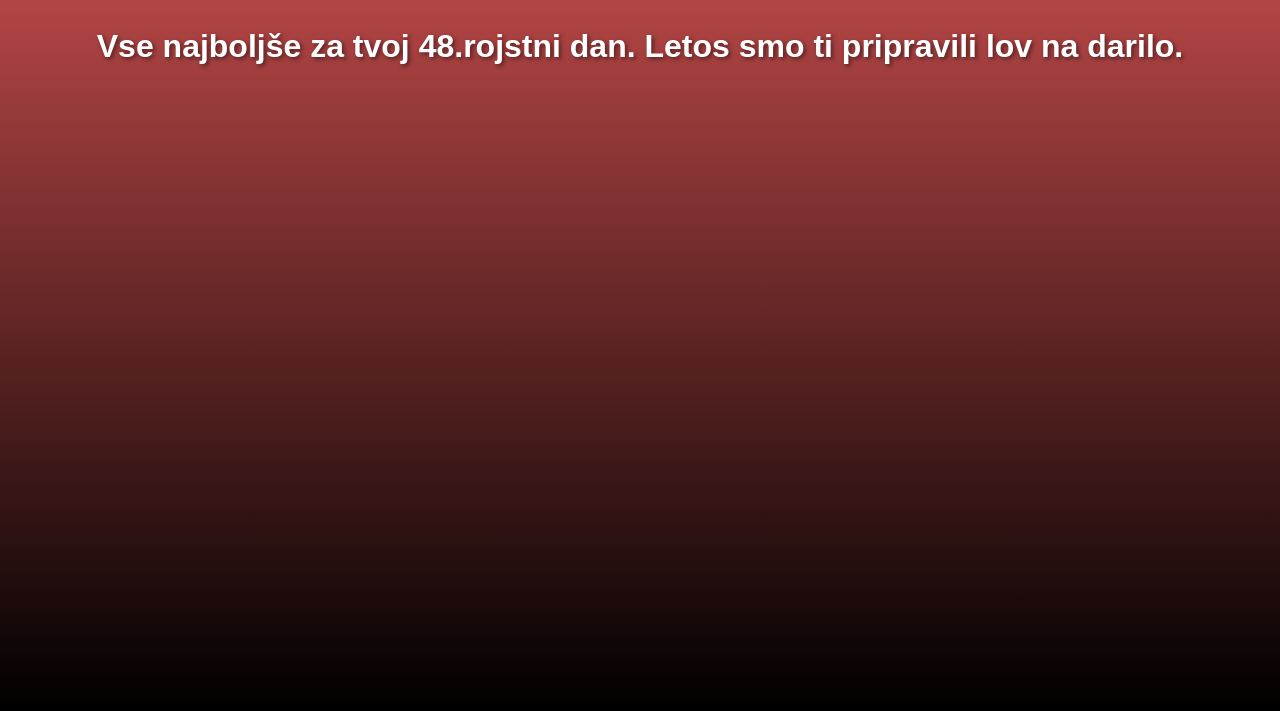
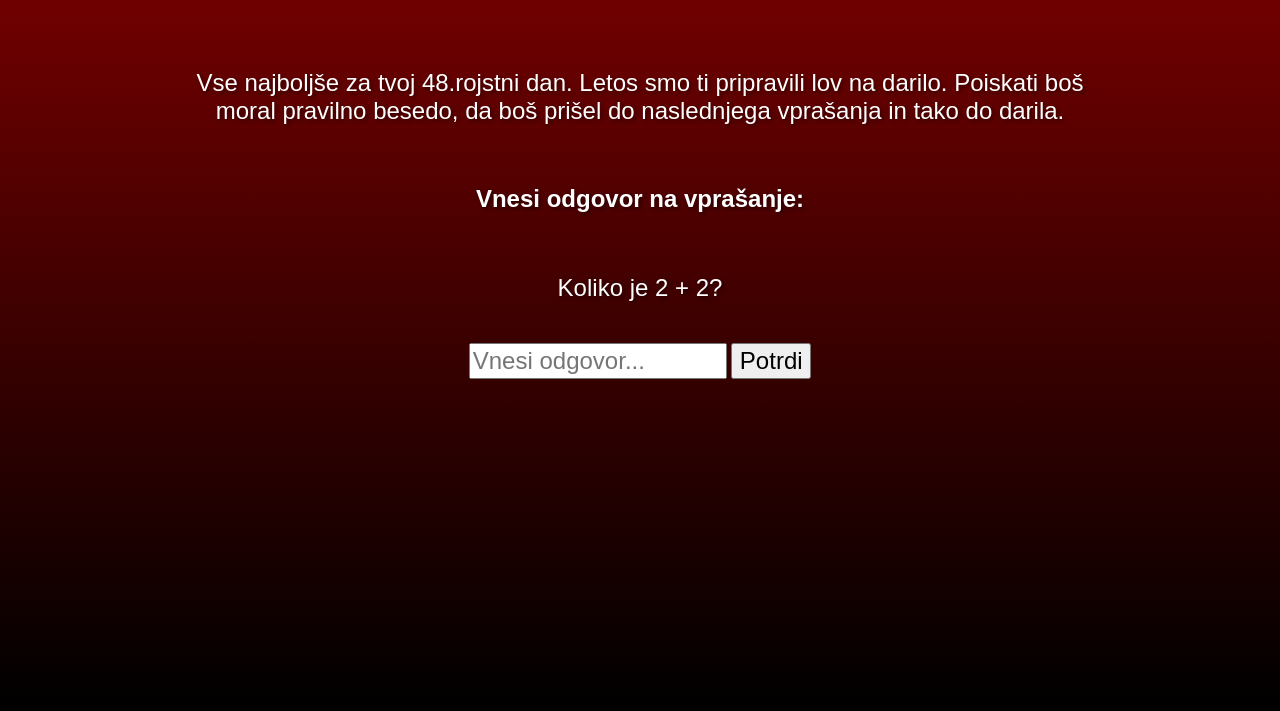
Before and after one commit to lukazagar3/klemnov_rojstni_dan, a plain HTML site: page index.html in a window 1280 px wide. Shown: the part 132-843 px from the top of the page. Drawn offline with Linux system fonts and the light colour scheme.

Commit message:
Za očija

```diff
--- a/index.html
+++ b/index.html
@@ -4,12 +4,25 @@
   <meta charset="UTF-8">
   <meta name="viewport" content="width=device-width, initial-scale=1.0">
   <title>Vse najboljše oči!</title>
-  <link rel="icon" type="image/jpg" href="rd.jpg">
+  <link rel="icon" type="slike/png" href="rd.png">
   <link rel="stylesheet" href="style.css">
   <meta charset='utf-8'>
 </head>
 <body>
   <div class="vsebnik">
     <h1>Dragi Klemen!</h1>
-    <h2>Vse najboljše za tvoj 48.rojstni dan. Letos smo ti pripravili lov na darilo.</h2>
+    <p>Vse najboljše za tvoj 48.rojstni dan. Letos smo ti pripravili lov na darilo.
+       Poiskati boš moral pravilno besedo, da boš prišel do naslednjega vprašanja
+       in tako do darila.
+    </p>
+    <div class="content">
+    <div class="page page-home" style="display: block">
+      <h2>Vnesi odgovor na vprašanje:</h2>
+    <div id="quiz-container">
+      <p id="question">Koliko je 2 + 2?</p>
+      <input type="text" id="answer-input" placeholder="Vnesi odgovor..." style="font-size: 24px; width: 250px; height: 30px;"/>
+      <button style="font-size: 24px; width: 80px; height: 36px;" id="submit-btn">Potrdi</button>
+      <p id="result-message"></p>
+    </div>
+  <script src="main.js"></script>
 </div>
--- /dev/null
+++ b/main.js
@@ -0,0 +1,80 @@
+// Definiramo vprašanja in pravilne odgovore v objektu
+const questions = [
+  {
+    question: "Koliko je 2 + 2?",
+    answer: "4",
+  },
+  {
+    question: "Kaj je glavno mesto Slovenije?",
+    answer: "Ljubljana",
+  },
+  {
+    question: "Katera žival ima najdaljši vrat?",
+    answer: "žirafa",
+  },
+];
+
+// Določimo spremenljivko za trenutno vprašanje
+let currentQuestionIndex = 0;
+
+// Pridobimo elemente iz HTML-ja
+const questionEl = document.getElementById("question");
+const answerInputEl = document.getElementById("answer-input");
+const submitBtnEl = document.getElementById("submit-btn");
+const resultMessageEl = document.getElementById("result-message");
+
+// Funkcija za prikaz vprašanja
+function displayQuestion() {
+  if (currentQuestionIndex < questions.length) {
+    // Pokažemo naslednje vprašanje
+    questionEl.textContent = questions[currentQuestionIndex].question;
+    answerInputEl.value = ""; // Počistimo vnosno polje
+    resultMessageEl.textContent = ""; // Počistimo sporočilo
+  } else {
+    // Kviz je končan
+    questionEl.textContent = "Kviz je končan! Čestitam.";
+    answerInputEl.style.display = "none"; // Skrijemo vnosno polje
+    submitBtnEl.style.display = "none"; // Skrijemo gumb
+    resultMessageEl.style.display = "none";
+  }
+}
+
+// Funkcija za preverjanje odgovora
+function checkAnswer() {
+  const userAnswer = answerInputEl.value.trim().toLowerCase(); // Prilagodimo odgovor
+  const correctAnswer = questions[currentQuestionIndex].answer.toLowerCase();
+
+  if (userAnswer === correctAnswer) {
+    resultMessageEl.textContent = "Pravilen odgovor!";
+    resultMessageEl.style.color = "green";
+    currentQuestionIndex++; // Gremo na naslednje vprašanje
+  } else {
+    resultMessageEl.textContent = "Napačen odgovor. Poskusite znova.";
+    resultMessageEl.style.color = "red";
+  }
+
+  // Počakamo malo preden pokažemo naslednje vprašanje
+  setTimeout(displayQuestion, 1500);
+}
+
+// Dodamo poslušalca dogodkov (event listener) na gumb
+submitBtnEl.addEventListener("click", checkAnswer);
+
+answerInputEl.addEventListener('keydown', function(e) {
+  // Preverimo, ali je pritisnjena tipka 'Enter'
+  if (e.key === "Enter") {
+    checkAnswer();
+  }
+});
+
+/*function handleKeyDown(e) {
+  // Tipka je bila pritisnena
+  console.log("Tipka", e.keyCode);
+  if(e.keyCode === 13){
+    submitBtnEl.addEventListener(checkAnswer);
+  }
+}
+*/
+
+// Prikaz prvega vprašanja ob zagonu
+displayQuestion();
--- a/style.css
+++ b/style.css
@@ -1,7 +1,7 @@
 body {
     margin: 0;
     font-family: sans-serif;
-    background: linear-gradient(to top, #000000, #cb2d2dd3);
+    background: linear-gradient(to top, #000000, #850000);
     min-height: 100vh;
     display: top;
     justify-content: center;
@@ -24,6 +24,15 @@ h1 {
 
 h2 {
     color: #ffffff;
-    font-size: 2em;
+    font-size: 1.5em;
     text-shadow: 2px 2px 4px rgba(0, 0, 0, 0.5); /* Doda malo sence, da je besedilo bolj berljivo */
 }
+
+p {
+    color: #ffffff !important;
+    font-size: 1.5em;
+    text-shadow: 2px 2px 4px rgba(0, 0, 0, 0.5); /* Doda malo sence, da je besedilo bolj berljivo */
+    max-width: 900px;
+    margin: 0 auto;
+    padding: 1.7em;
+}
```
Also changed, not shown: slike/rd.png.png (added).
